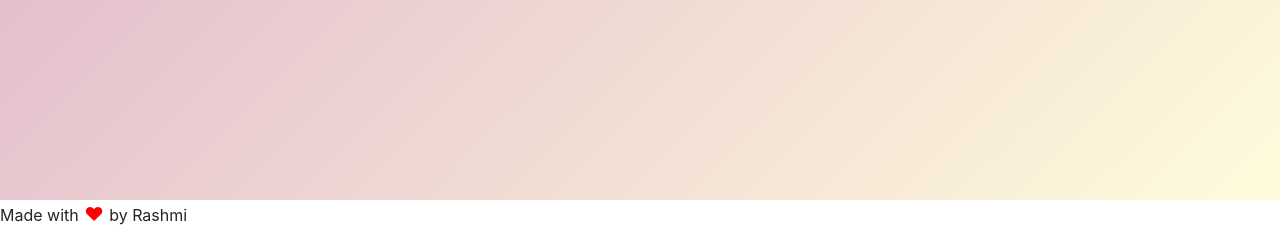
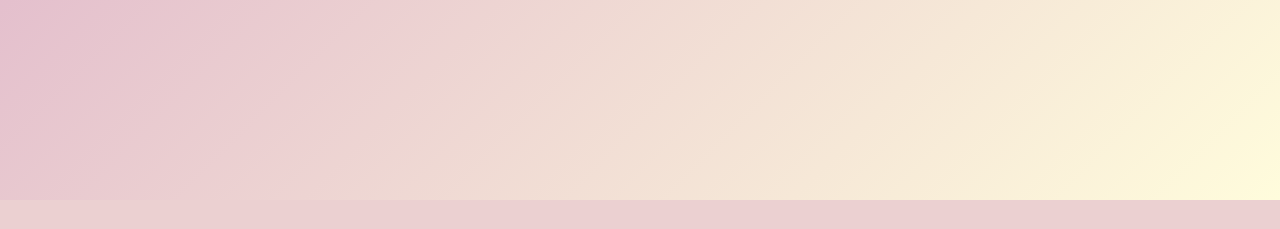
Before and after one commit to rashmiranu/CO2-Emission-Prediction, a Flask app: page /emission in a window 1280 px wide. Shown: the part 600-829 px from the top of the page. After the commit the page ends 800 px from the top, so only its background shows below. Run offline with Flask 2, Linux system fonts and the light colour scheme; parts of the project's set-up code (start-up, migrations or seed data) failed here and were passed over; some libraries are stand-ins or nearby versions.

Commit message:
Update emission.html

```diff
--- a/template/emission.html
+++ b/template/emission.html
@@ -65,8 +65,6 @@
 </section>
 
 
-    <div class="footer" style="">Made with<span style="font-size:120%;color:red;"> &hearts; </span>by Rashmi</div>
-
 </body>
 
 </html>
```
